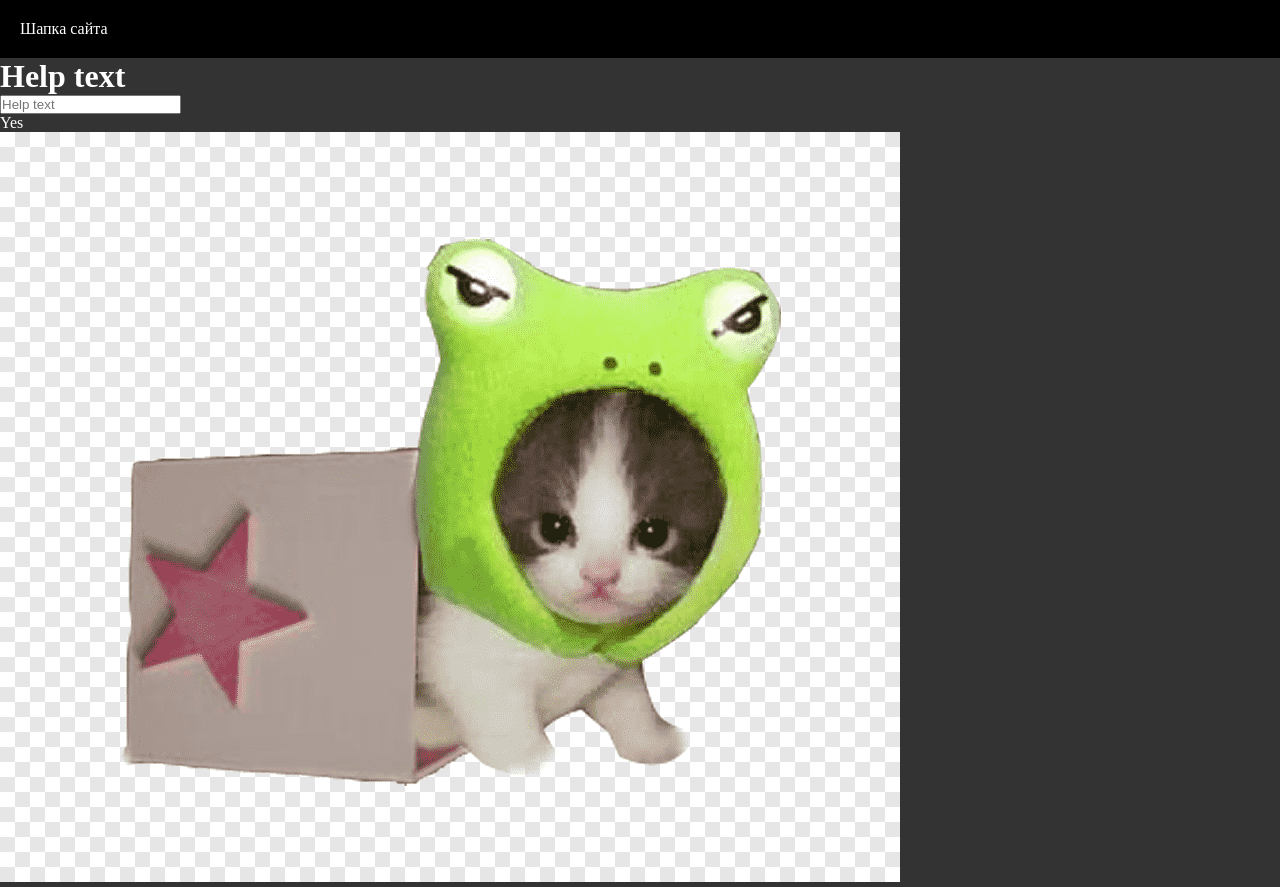
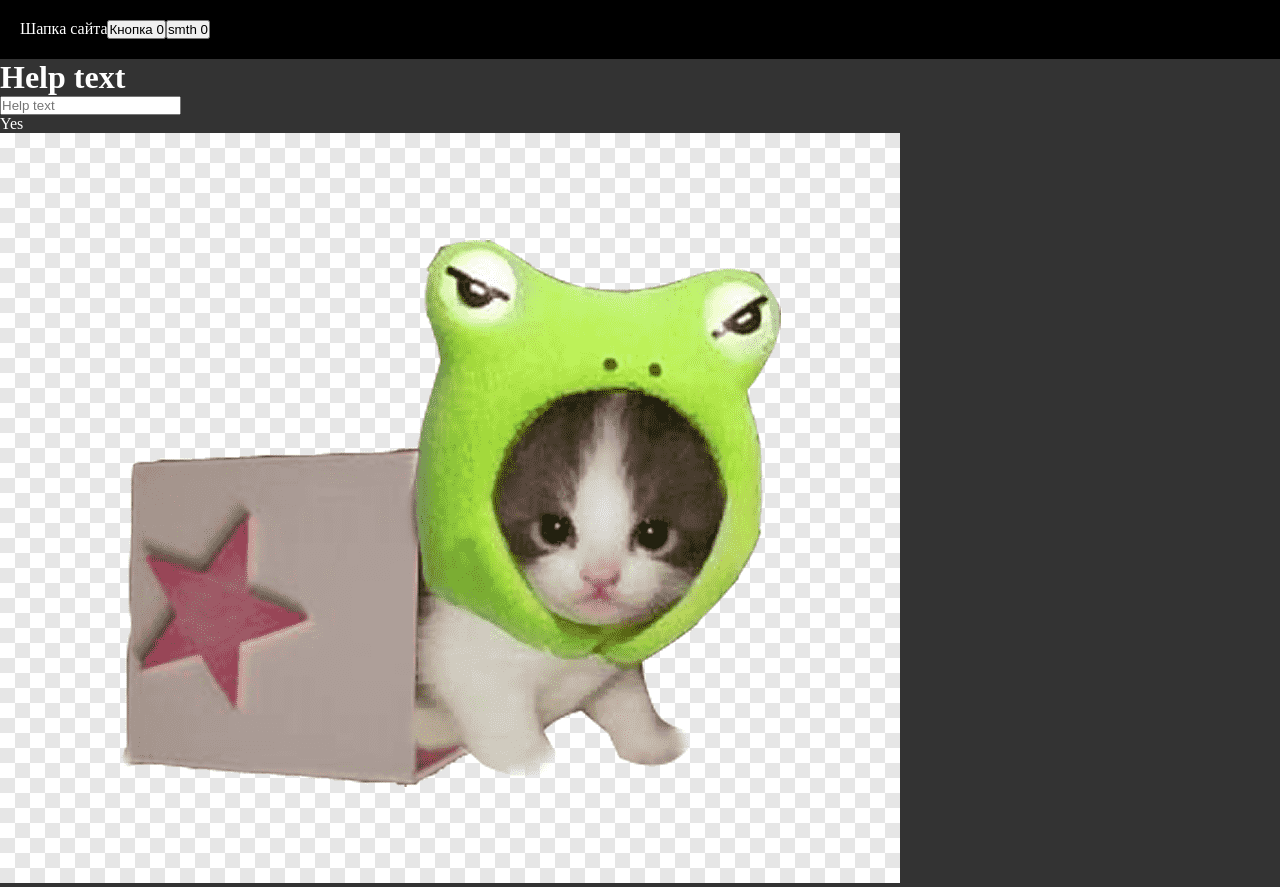
Before and after one commit to TheJester32/React, a React (Create React App) app: page / in a window 1280 px wide. Built offline with nearby package versions, Linux system fonts and the light colour scheme.

Commit message:
day-3
day-3 19.05

```diff
--- a/src/App.js
+++ b/src/App.js
@@ -4,20 +4,38 @@
 import logo from "./img/logo.png"
 
 class App extends React.Component {
-     helpText = "Help text"
+
+    constructor(props) {
+        super(props)
+        this.state = {
+            helpText: "Help text",
+            userData: ""
+        }
+
+        this.inputClick = this.inputClick.bind(this)
+    }
+
+    componentDidUpdate(prevProp){
+        if(this.state.helpText !== "Help")
+        console.log("Some")
+    }
+
     render() {
 
         return (<div className="name">
-            <Header title="Шапка сайта"/>
-            <h1>{this.helpText}</h1>
-            <input placeholder={this.helpText}
+            <Header title="Шапка сайта" />
+            <h1>{this.state.helpText}</h1>
+            <h2>{this.state.userData}</h2>
+            <input placeholder={this.state.helpText}
+                onChange={event => this.setState({ userData: event.target.value })}
                 onClick={this.inputClick} onMouseEnter={this.mouseOver} />
-            <p>{this.helpText === "Help text" ? "Yes" : "No"} </p>
-            <Image image={logo}/>
+            <p>{this.state.helpText === "Help text" ? "Yes" : "No"} </p>
+            <Image image={logo} />
         </div>)
     }
 
     inputClick() {
+        this.setState({ helpText: "Changed" })
         console.log('Clicked')
     }
 
--- /dev/null
+++ b/src/button.js
@@ -0,0 +1,21 @@
+import React, { useEffect, useState } from "react"
+
+
+const Button = (props) => {
+
+    const [click, setClick] = useState(0)
+
+    useEffect(() => {
+        document.title = `Вы нажали ${click} раз`
+    })
+
+    return (
+       <button onClick = {() => setClick(click + 1)}>{props.text} {click} </button>
+    )
+}
+
+Button.defaultProps = {
+    text: "Кнопка"
+}
+
+export default Button
--- a/src/header.js
+++ b/src/header.js
@@ -1,10 +1,16 @@
 import React from "react"
-
+import Button from "./button"
 
 class Header extends React.Component {
 
     render() {
-        return (<header className = "header">{this.props.title}</header>)
+        return (
+        <header className = "header">
+            {this.props.title}
+            <Button />
+            <Button text = "smth"/>
+            </header>
+            )
     }
 }
 
```
